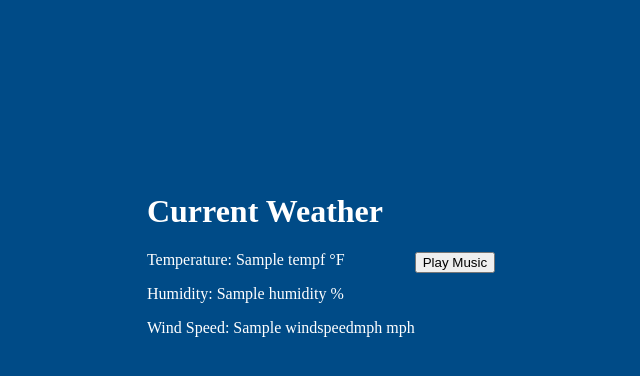
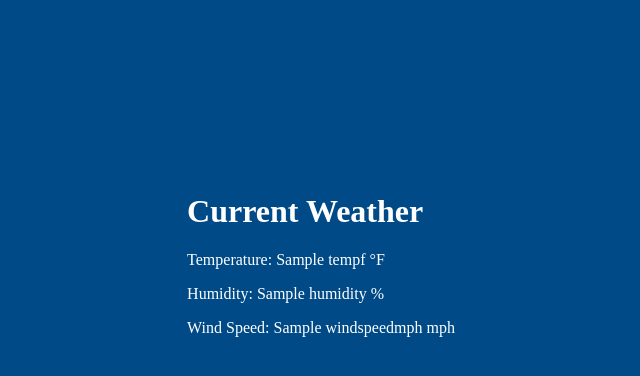
Before and after one commit to texasred03/weather-app, a Flask app: page / in a window 1280 px wide. Shown: the part 138-514 px from the top of the page, without its empty margins (319-959 px from the left). Run offline with Flask 3, Linux system fonts and the light colour scheme; a database or web service that is not in the repository returns one stand-in record (values such as "Sample title"); data that the repository does not hold is empty.

Commit message:
commenting out music stuff for now (#10)
Co-authored-by: tabor <tabor.lechner@gmail.com>

```diff
--- a/app.py
+++ b/app.py
@@ -1,12 +1,12 @@
 from flask import Flask, render_template, jsonify
 import requests
 from config import API_KEY, APPLICATION_KEY, LATITUDE, LONGITUDE
-from music_routes import music_bp  # Import the music Blueprint
+# from music_routes import music_bp  # Import the music Blueprint
 
 app = Flask(__name__)
 
 # Register the music Blueprint
-app.register_blueprint(music_bp)
+# app.register_blueprint(music_bp) # commented out
 
 # Function to fetch weather data from Ambient Weather API
 def fetch_weather_data():
--- a/templates/index.html
+++ b/templates/index.html
@@ -26,10 +26,10 @@
 
     </div>
     <div>
-        <button id="play-music">Play Music</button>
-        <audio id="background-music"></audio>
+        <!-- <button id="play-music">Play Music</button> // Comenting out
+        <audio id="background-music"></audio> -->
     </div>
     <script src="{{ url_for('static', filename='js/script.js') }}"></script>
-    <script src="{{ url_for('static', filename='js/music.js') }}"></script>
+    <!-- <script src="{{ url_for('static', filename='js/music.js') }}"></script> -->
 </body>
 </html>
```
